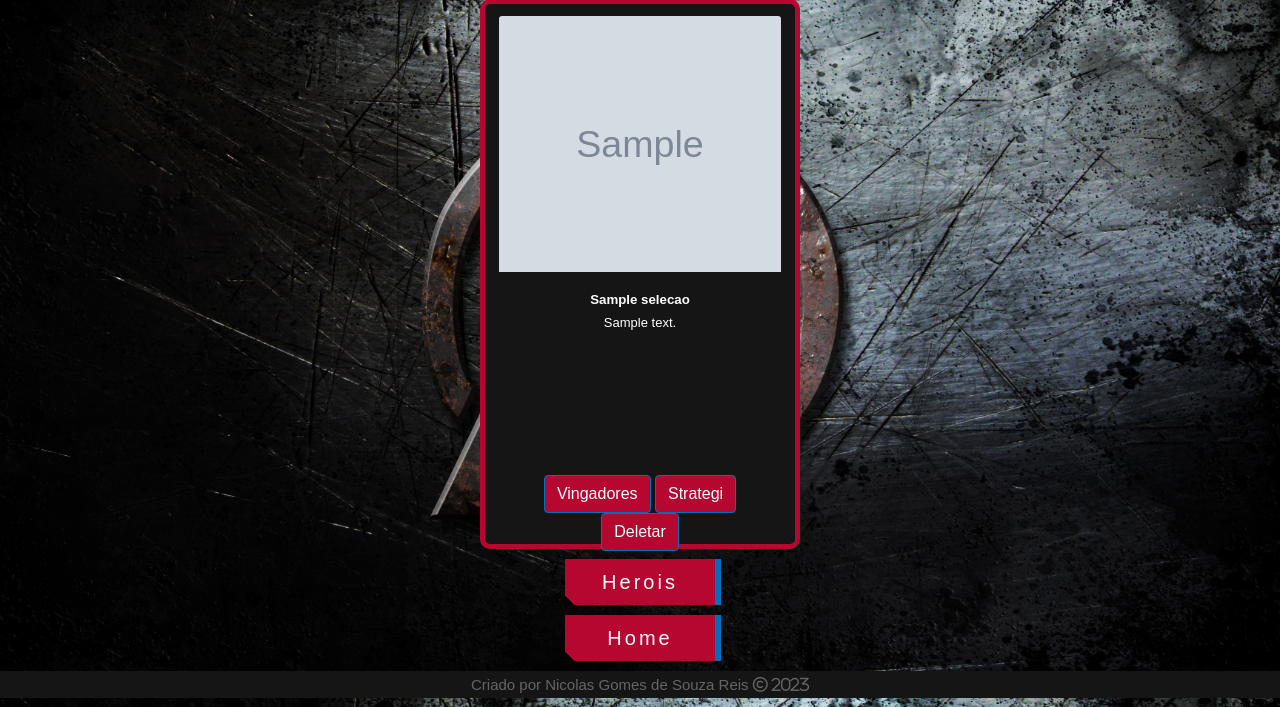
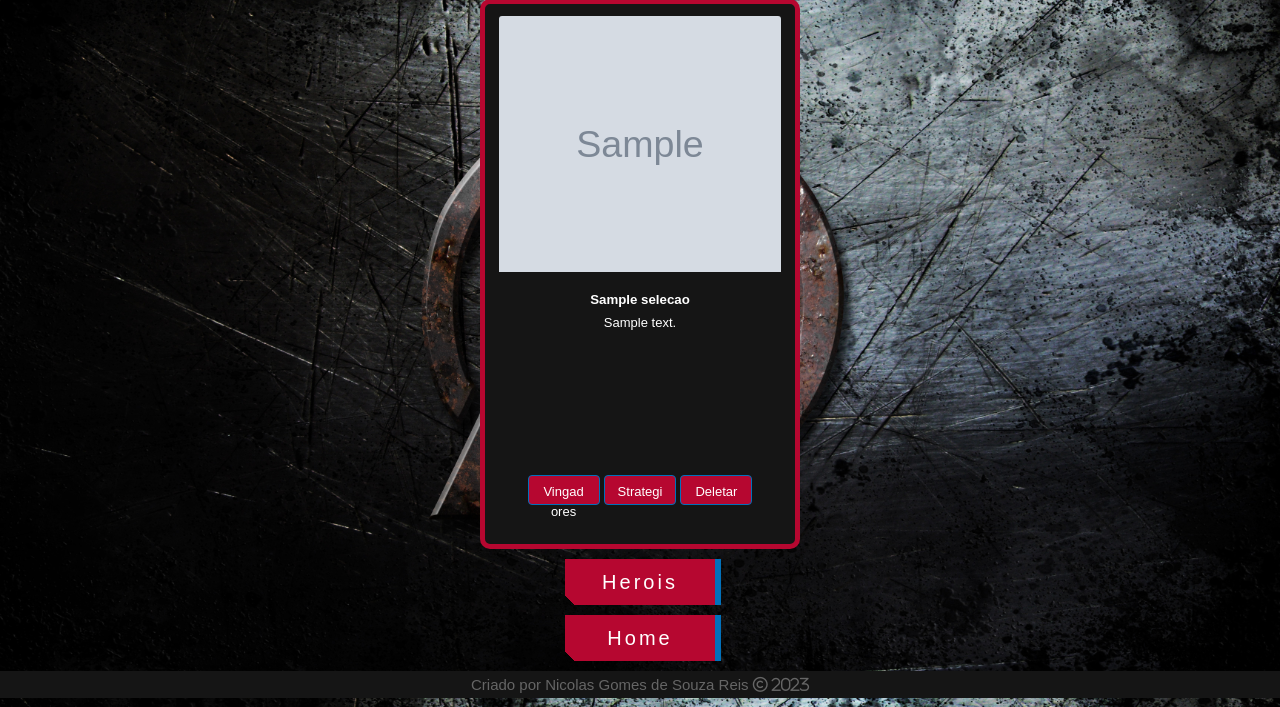
Before and after one commit to NicolasGSR/Strategi_Avengers, a Flask app: page /select in a window 1280 px wide. Shown: the part 113-820 px from the top of the page. Run offline with Flask 3, Linux system fonts and the light colour scheme; tables that the repository leaves empty hold one stand-in row (values such as "Sample post"); grey boxes marked "Sample" are stand-in pictures; some libraries are stand-ins or nearby versions.

Commit message:
testando novo estilo de botão

```diff
--- a/static/mystyle.css
+++ b/static/mystyle.css
@@ -1191,6 +1191,7 @@ footer{
   height: 30px;
   width: 72px;
   font-size: small;
+  display: inline-block;
 }
 .btn-danger2:hover {
   color: #fff;
--- a/templates/select.html
+++ b/templates/select.html
@@ -30,9 +30,9 @@
                                 <p class="card-text" style="object-fit: cover; height: 10rem;"><input type="hidden" value="{{ hero.description }}" id="description" name="description" class="form-control">{{ hero.description }}</p>
                             </div>
                             <div class="form-group buttons">
-                                <a class="btn btn-danger" href = "{{ url_for('avengers', id = hero.id) }}">Vingadores</a>
-                                <a class="btn btn-danger" href = "{{ url_for('equipe', id = hero.id) }}">Strategi</a>
-                                <a class="btn btn-danger" href = "{{ url_for('delete', id = hero.id) }}">Deletar</a>
+                                <a class="btn btn-danger2" href = "{{ url_for('avengers', id = hero.id) }}">Vingadores</a>
+                                <a class="btn btn-danger2" href = "{{ url_for('equipe', id = hero.id) }}">Strategi</a>
+                                <a class="btn btn-danger2" href = "{{ url_for('delete', id = hero.id) }}">Deletar</a>
                             </div>
                         </div>
                     </fieldset>
```
